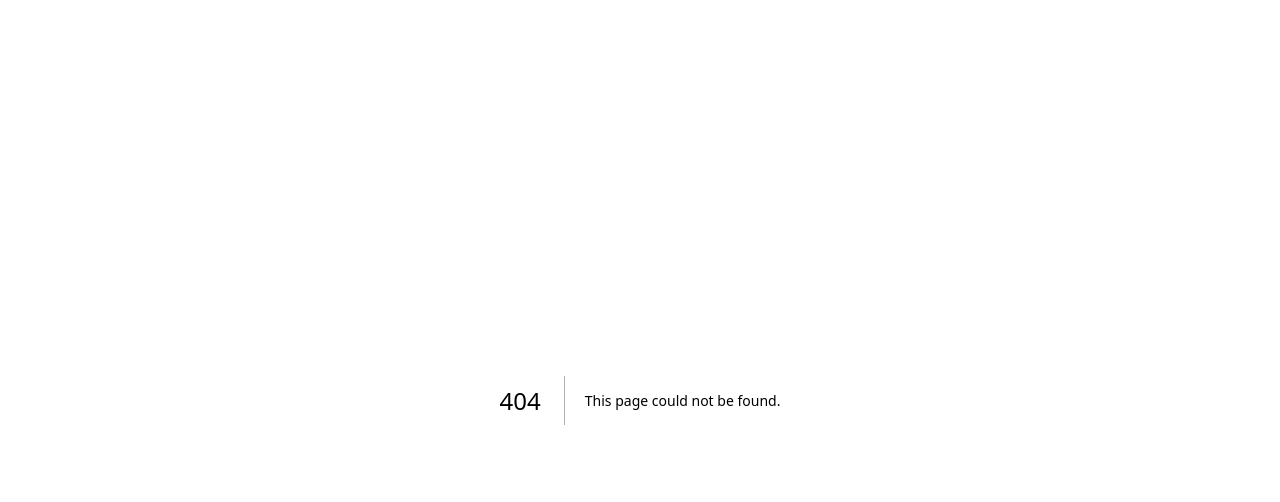
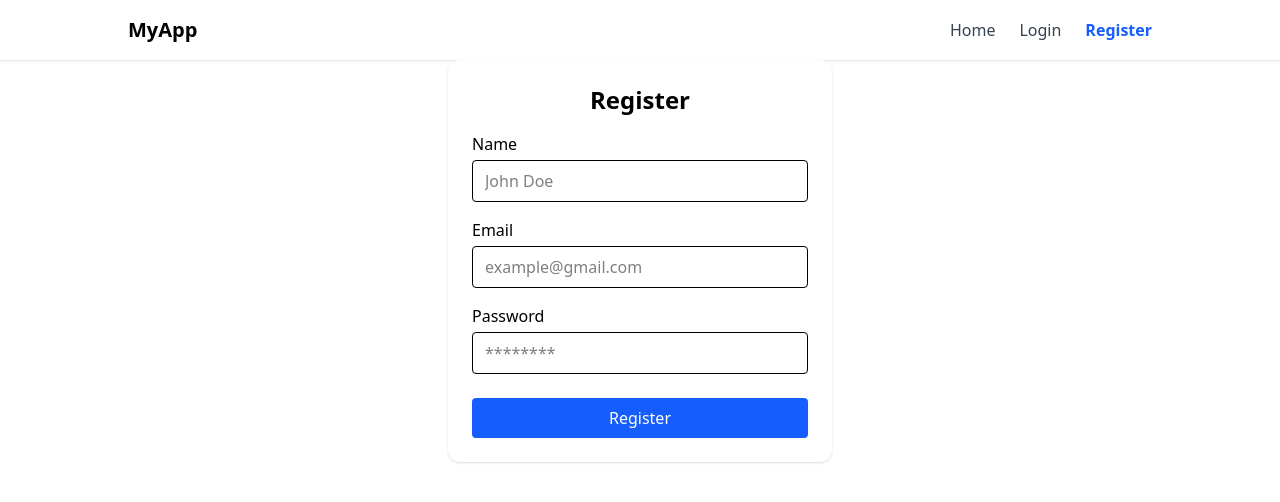
Before and after one commit to EasinTanvir/nextjs-better-auth, a Next.js app: page /register in a window 1280 px wide. Before the commit this address had no page. Shown: the top 502 px of the page. Built offline with nearby package versions, Linux system fonts and the light colour scheme.

Commit message:
feat: add login and register forms with validation using react-hook-form

```diff
--- a/package.json
+++ b/package.json
@@ -13,7 +13,8 @@
     "dotenv": "^17.2.3",
     "next": "16.0.3",
     "react": "19.2.0",
-    "react-dom": "19.2.0"
+    "react-dom": "19.2.0",
+    "react-hook-form": "^7.66.0"
   },
   "devDependencies": {
     "@tailwindcss/postcss": "^4",
--- a/src/app/layout.js
+++ b/src/app/layout.js
@@ -1,5 +1,6 @@
 import { Geist, Geist_Mono } from "next/font/google";
 import "./globals.css";
+import Navbar from "@/components/Navbar";
 
 const geistSans = Geist({
   variable: "--font-geist-sans",
@@ -22,6 +23,7 @@ export default function RootLayout({ children }) {
       <body
         className={`${geistSans.variable} ${geistMono.variable} antialiased`}
       >
+        <Navbar />
         {children}
       </body>
     </html>
--- /dev/null
+++ b/src/app/login/page.js
@@ -0,0 +1,12 @@
+import LoginForm from "@/components/LoginForm";
+import React from "react";
+
+const LoginPage = () => {
+  return (
+    <div>
+      <LoginForm />
+    </div>
+  );
+};
+
+export default LoginPage;
--- /dev/null
+++ b/src/app/register/page.js
@@ -0,0 +1,12 @@
+import RegisterForm from "@/components/RegisterForm";
+import React from "react";
+
+const RegisterPage = () => {
+  return (
+    <div>
+      <RegisterForm />
+    </div>
+  );
+};
+
+export default RegisterPage;
--- /dev/null
+++ b/src/components/LoginForm.jsx
@@ -0,0 +1,65 @@
+// LoginForm.js
+import { useForm } from "react-hook-form";
+
+export default function LoginForm() {
+  const {
+    register,
+    handleSubmit,
+    formState: { errors },
+  } = useForm();
+
+  const onSubmit = (data) => {
+    console.log("Login Data:", data);
+  };
+
+  return (
+    <form
+      onSubmit={handleSubmit(onSubmit)}
+      className="w-full max-w-sm mx-auto bg-white p-6 rounded-xl shadow"
+    >
+      <h2 className="text-2xl font-semibold mb-4 text-center">Login</h2>
+
+      {/* Email */}
+      <div className="mb-4">
+        <label className="block mb-1 font-medium">Email</label>
+        <input
+          {...register("email", {
+            required: "Email is required",
+            pattern: {
+              value: /\S+@\S+\.\S+/,
+              message: "Invalid email format",
+            },
+          })}
+          className="w-full border px-3 py-2 rounded"
+          placeholder="example@gmail.com"
+        />
+        {errors.email && (
+          <p className="text-red-500 text-sm mt-1">{errors.email.message}</p>
+        )}
+      </div>
+
+      {/* Password */}
+      <div className="mb-4">
+        <label className="block mb-1 font-medium">Password</label>
+        <input
+          type="password"
+          {...register("password", {
+            required: "Password is required",
+          })}
+          className="w-full border px-3 py-2 rounded"
+          placeholder="********"
+        />
+        {errors.password && (
+          <p className="text-red-500 text-sm mt-1">{errors.password.message}</p>
+        )}
+      </div>
+
+      <button
+        type="submit"
+        className="w-full bg-blue-600 text-white py-2 rounded mt-2 hover:bg-blue-700 duration-200"
+      >
+        Login
+      </button>
+    </form>
+  );
+}
--- /dev/null
+++ b/src/components/Navbar.jsx
@@ -0,0 +1,34 @@
+// components/Navbar.js
+"use client";
+
+import Link from "next/link";
+import { usePathname } from "next/navigation";
+
+export default function Navbar() {
+  const pathname = usePathname();
+
+  const linkClass = (path) =>
+    pathname === path
+      ? "text-blue-600 font-semibold"
+      : "text-gray-700 hover:text-blue-600";
+
+  return (
+    <nav className="w-full bg-white shadow p-4">
+      <div className="max-w-5xl mx-auto flex items-center justify-between">
+        <h1 className="text-xl font-bold">MyApp</h1>
+
+        <div className="flex gap-6">
+          <Link href="/" className={linkClass("/")}>
+            Home
+          </Link>
+          <Link href="/login" className={linkClass("/login")}>
+            Login
+          </Link>
+          <Link href="/register" className={linkClass("/register")}>
+            Register
+          </Link>
+        </div>
+      </div>
+    </nav>
+  );
+}
--- /dev/null
+++ b/src/components/RegisterForm.jsx
@@ -0,0 +1,79 @@
+// RegisterForm.js
+import { useForm } from "react-hook-form";
+
+export default function RegisterForm() {
+  const {
+    register,
+    handleSubmit,
+    formState: { errors },
+  } = useForm();
+
+  const onSubmit = (data) => {
+    console.log("Register Data:", data);
+  };
+
+  return (
+    <form
+      onSubmit={handleSubmit(onSubmit)}
+      className="w-full max-w-sm mx-auto bg-white p-6 rounded-xl shadow"
+    >
+      <h2 className="text-2xl font-semibold mb-4 text-center">Register</h2>
+
+      {/* Name */}
+      <div className="mb-4">
+        <label className="block mb-1 font-medium">Name</label>
+        <input
+          {...register("name", { required: "Name is required" })}
+          className="w-full border px-3 py-2 rounded"
+          placeholder="John Doe"
+        />
+        {errors.name && (
+          <p className="text-red-500 text-sm mt-1">{errors.name.message}</p>
+        )}
+      </div>
+
+      {/* Email */}
+      <div className="mb-4">
+        <label className="block mb-1 font-medium">Email</label>
+        <input
+          {...register("email", {
+            required: "Email is required",
+            pattern: {
+              value: /\S+@\S+\.\S+/,
+              message: "Invalid email format",
+            },
+          })}
+          className="w-full border px-3 py-2 rounded"
+          placeholder="example@gmail.com"
+        />
+        {errors.email && (
+          <p className="text-red-500 text-sm mt-1">{errors.email.message}</p>
+        )}
+      </div>
+
+      {/* Password */}
+      <div className="mb-4">
+        <label className="block mb-1 font-medium">Password</label>
+        <input
+          type="password"
+          {...register("password", {
+            required: "Password is required",
+            minLength: { value: 6, message: "Min length is 6 characters" },
+          })}
+          className="w-full border px-3 py-2 rounded"
+          placeholder="********"
+        />
+        {errors.password && (
+          <p className="text-red-500 text-sm mt-1">{errors.password.message}</p>
+        )}
+      </div>
+
+      <button
+        type="submit"
+        className="w-full bg-blue-600 text-white py-2 rounded mt-2 hover:bg-blue-700 duration-200"
+      >
+        Register
+      </button>
+    </form>
+  );
+}
```
Also changed, not shown: 1 other file (tests, documents, lock files or other folders).
